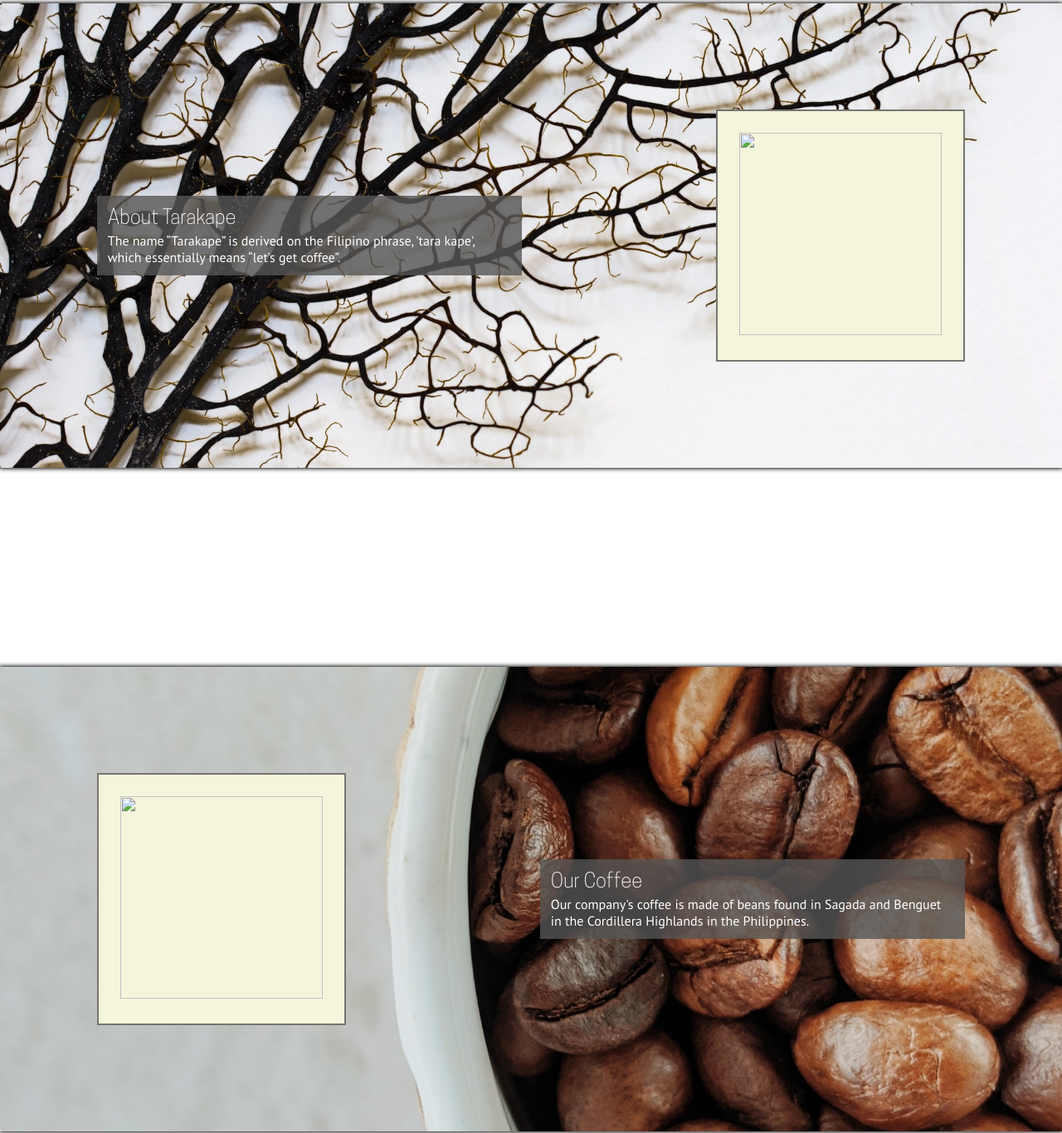
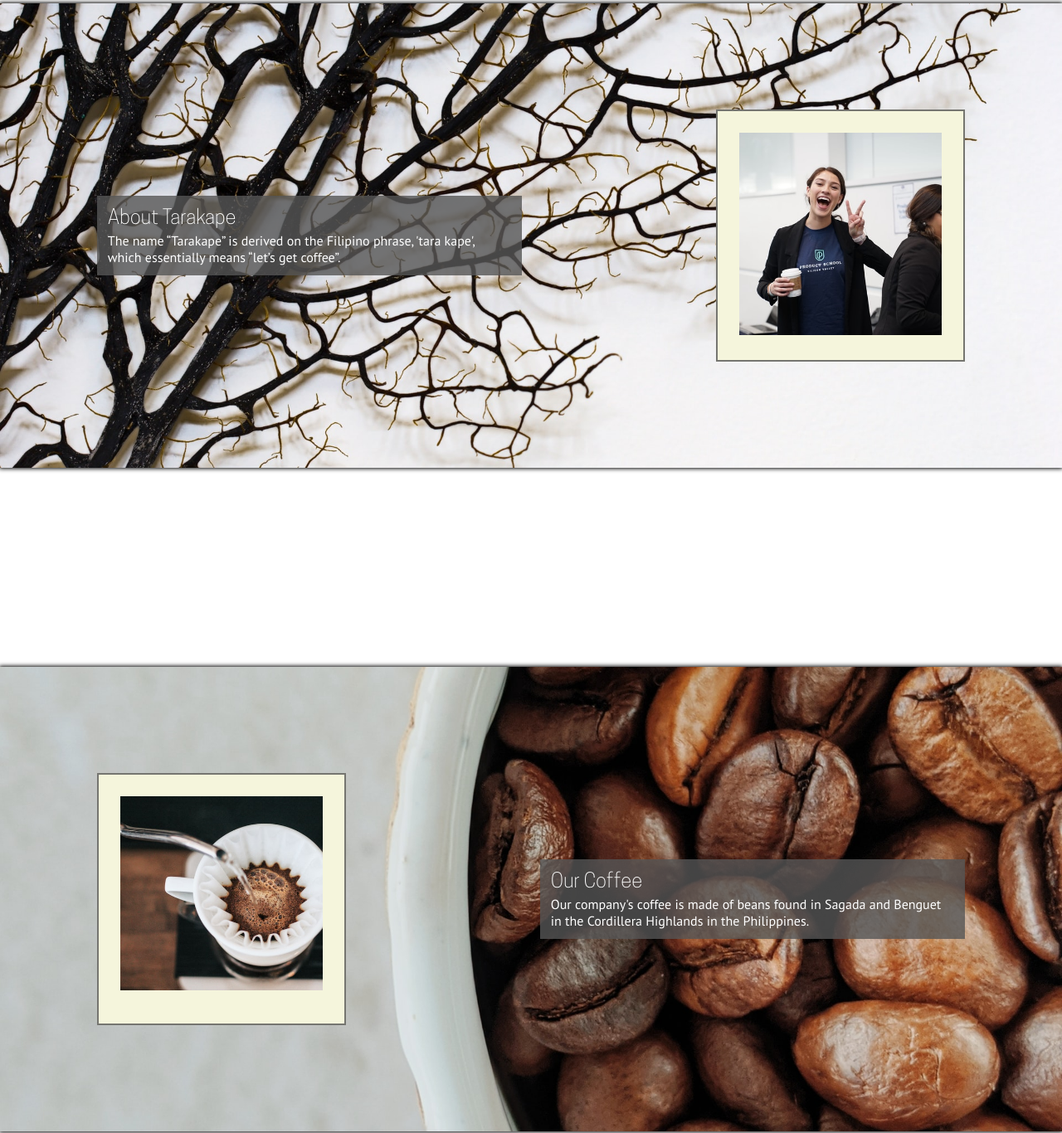
Before and after one commit to roldanjohn/tarakape, a plain HTML site: page index.html in a window 1280 px wide. Shown: the part 916-2282 px from the top of the page at 83% size. Drawn offline with Linux system fonts and the light colour scheme; the site is published under a folder, as on GitHub Pages, so addresses that start at the root find nothing; a web font is replaced by a local one.

Commit message:
Removed forward slash

```diff
--- a/index.html
+++ b/index.html
@@ -20,7 +20,7 @@
         <p>The name “Tarakape” is derived on the Filipino phrase, 'tara kape', which essentially means “let’s get coffee”.</p>
       </div>
       <div class="img-div inactive">
-        <img src="/imgs/happy.jpg" alt="">
+        <img src="imgs/happy.jpg" alt="">
       </div>
     </div>
   </div>
@@ -32,7 +32,7 @@
         <p>Our company's coffee is made of beans found in Sagada and Benguet in the Cordillera Highlands in the Philippines.</p>
       </div>
       <div class="img-div inactive">
-        <img src="/imgs/coffee.jpg" alt="">
+        <img src="imgs/coffee.jpg" alt="">
       </div>
     </div>
   </div>
```
